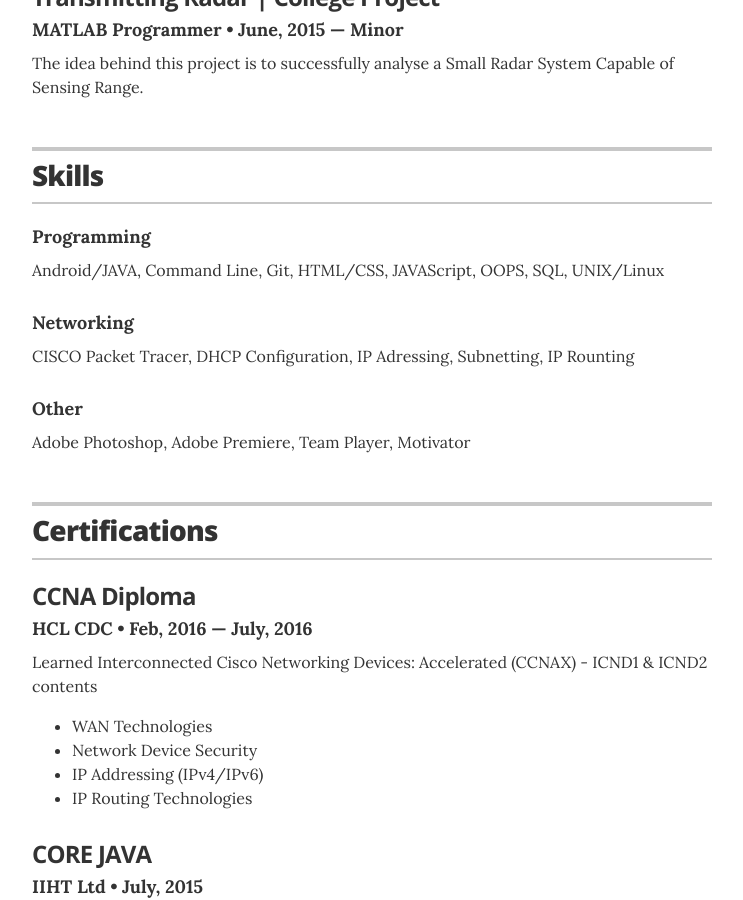
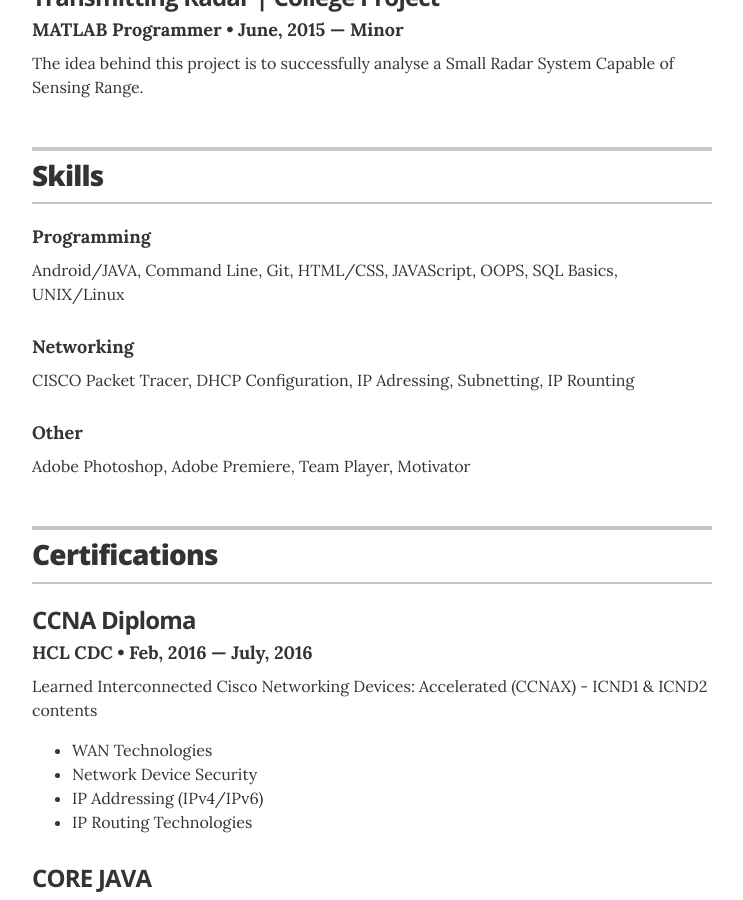
Before and after one commit to ja1sh/jaisharmafps.github.io, a Jekyll site: the page built from index.html, in a window 1280 px wide and 900 px high, scrolled down 1588 px. Shown: the whole window, without its empty margins (268-1011 px from the left). Built offline with Jekyll 4.4.1, drawn with Linux system fonts in a browser that asks for light colours; comment, search, counter and statistics services are not loaded.

Commit message:
sql skill updated

```diff
--- a/_layouts/resume.html
+++ b/_layouts/resume.html
@@ -131,7 +131,7 @@
 
         <div class="resume-item">
           <h4 class="resume-item-details">Programming</h4>
-          <p class="resume-item-copy">Android/JAVA, Command Line, Git, HTML/CSS, JAVAScript, OOPS, SQL, UNIX/Linux</p>
+          <p class="resume-item-copy">Android/JAVA, Command Line, Git, HTML/CSS, JAVAScript, OOPS, SQL Basics, UNIX/Linux</p>
         </div>
 
         <div class="resume-item">
```
